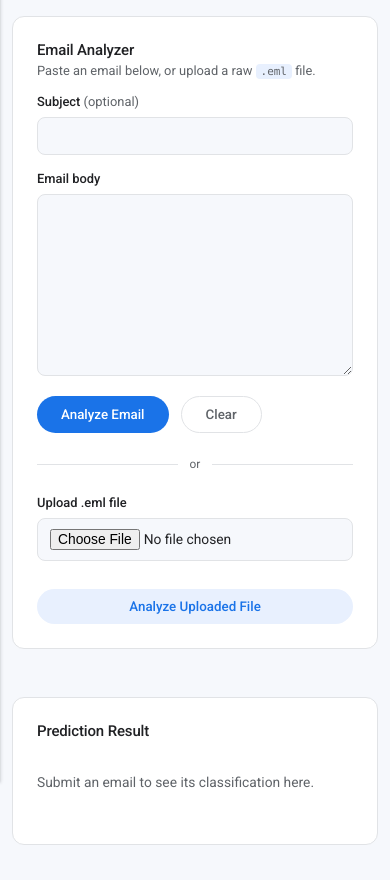
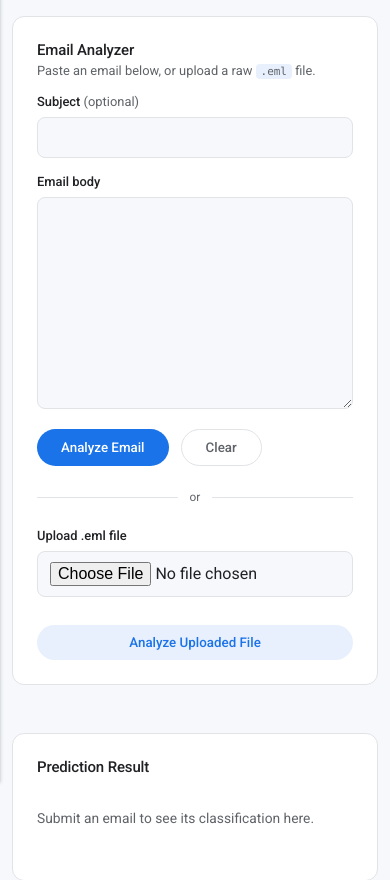
Before and after one commit to JOSHODIN2019/adaptive-email-spam-detection, a FastAPI app: page / in a window 390 px wide. Shown: the part 63-943 px from the top of the page. Before the commit the page ends 908 px from the top, so only its background shows below. Run offline with FastAPI, Linux system fonts and the light colour scheme; parts of the project's set-up code (start-up, migrations or seed data) failed here and were passed over.

Commit message:
Prevent iOS Safari auto-zoom on form inputs at mobile widths
Audited the live Vercel deployment across 320px-390px viewports (the
sidebar drawer, stacked form/result layout, and Activity Log all held
up with zero horizontal overflow at any tested size). The one real gap
a desktop-browser audit can't surface directly: form inputs were
13.8px, and iOS Safari force-zooms the whole page when focusing any
input under 16px - jarring on a form-heavy screen like the Analyzer.
Bumped to 16px specifically at the existing 860px breakpoint, leaving
the denser desktop sizing untouched.

Co-Authored-By: Claude Sonnet 5 <noreply@anthropic.com>

```diff
--- a/frontend/static/css/styles.css
+++ b/frontend/static/css/styles.css
@@ -655,6 +655,14 @@ input[type="text"]:focus, textarea:focus, select:focus {
   .app-main { padding: var(--space-4) var(--space-3); }
   .top-bar { padding: var(--space-3) var(--space-4); }
   .event-time { width: auto; }
+
+  /* iOS Safari auto-zooms the page on focusing any input with a computed
+     font-size under 16px - jarring on a form-heavy screen like this one.
+     Bumping just these four to 16px on small viewports avoids it without
+     changing the denser desktop look. */
+  input[type="text"], textarea, select, input[type="file"] {
+    font-size: 16px;
+  }
 }
 
 @media (max-width: 480px) {
```
